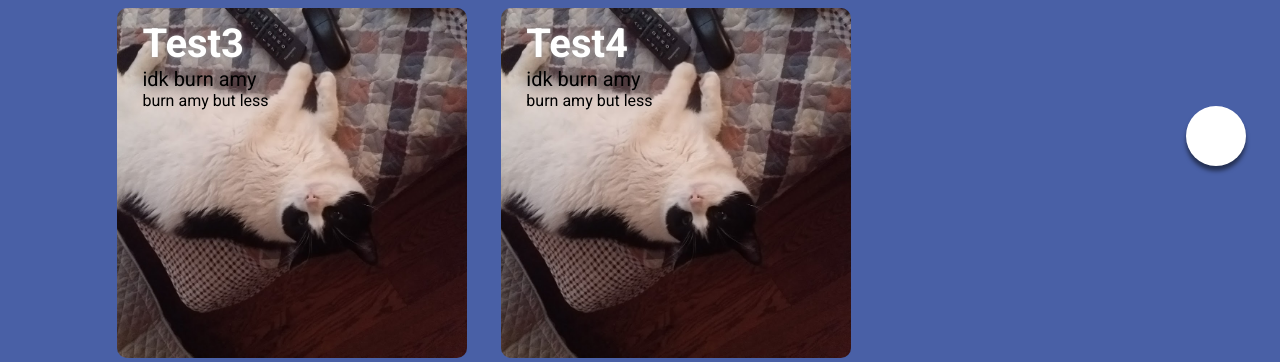
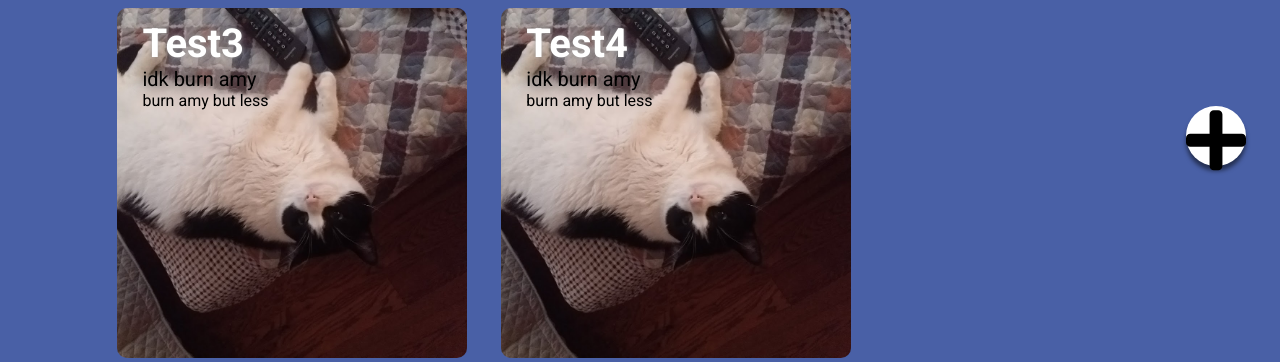
Before and after one commit to kevshao/uofthacks, a Flask app: page / in a window 1280 px wide. Shown: the part 612-974 px from the top of the page. Run offline with Flask 2, Linux system fonts and the light colour scheme.

Commit message:
bro please

```diff
--- a/website/static/styles/style.css
+++ b/website/static/styles/style.css
@@ -179,8 +179,8 @@ button{
     line-height: 60px;
     transition: .6s;
     color: #000;
+}
 
-}
 .media ul li a {
     position: relative;
     display: block;
--- a/website/templates/index.html
+++ b/website/templates/index.html
@@ -71,7 +71,7 @@
  -->
         <div class = "media"><!--pop up need to go in here-->
             <ul>
-                <li><a href="{{ url_for('auth.forms') }}" target="_self"><i class="fa fa-plus"></i></a></li> <!--pop up need to go in here inside the href-->
+                <li><a href="{{ url_for('auth.forms') }}" target="_self"><i class="fa"><svg aria-hidden="true" focusable="false" data-prefix="fas" data-icon="plus" class="svg-inline--fa fa-plus fa-w-14" role="img" xmlns="http://www.w3.org/2000/svg" viewBox="0 0 448 512"><path fill="currentColor" d="M416 208H272V64c0-17.67-14.33-32-32-32h-32c-17.67 0-32 14.33-32 32v144H32c-17.67 0-32 14.33-32 32v32c0 17.67 14.33 32 32 32h144v144c0 17.67 14.33 32 32 32h32c17.67 0 32-14.33 32-32V304h144c17.67 0 32-14.33 32-32v-32c0-17.67-14.33-32-32-32z"></path></svg></i></a></li> <!--pop up need to go in here inside the href-->
             </ul>
         </div>
 </body>
```
Also changed, not shown: website/static/styles/plus-solid.svg (added).
